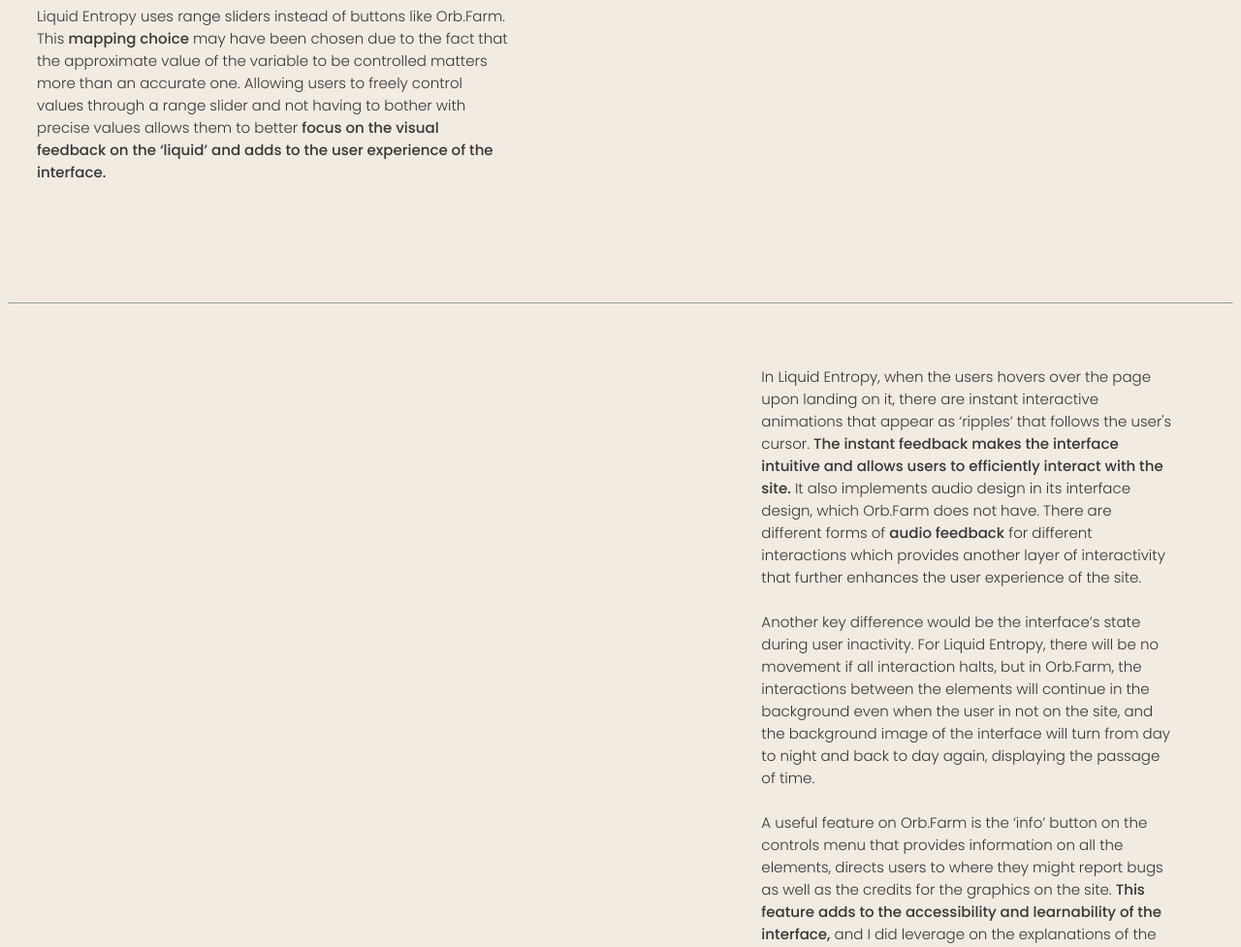
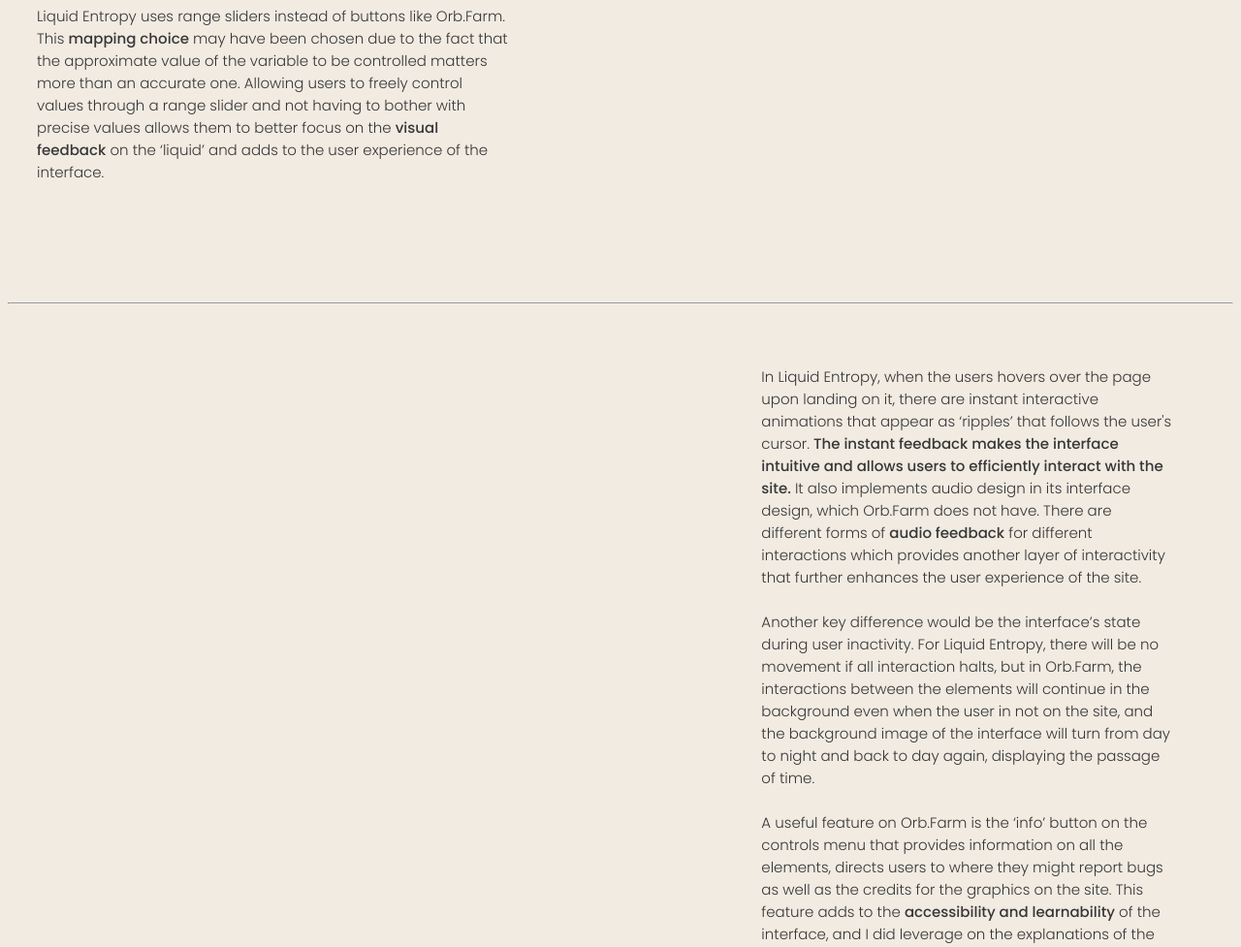
Before and after one commit to Ameliasks/interface-a1, a plain HTML site: page index.html in a window 1280 px wide. Shown: the part 1300-2277 px from the top of the page at 97% size. Drawn offline with Linux system fonts and the light colour scheme; a web font is replaced by a local one.

Commit message:
bold update again

```diff
--- a/index.html
+++ b/index.html
@@ -91,8 +91,8 @@
           approximate value of the variable to be controlled matters more than
           an accurate one. Allowing users to freely control values through a
           range slider and not having to bother with precise values allows them
-          to better <span class="bolded">focus on the visual feedback on the ‘liquid’ and adds to the
-          user experience of the interface.</span>
+          to better focus on the <span class="bolded">visual feedback</span> on the ‘liquid’ and adds to the
+          user experience of the interface.
         </p>
       </div>
     </div>
@@ -122,8 +122,8 @@
           A useful feature on Orb.Farm is the ‘info’ button on the controls
           menu that provides information on all the elements, directs users to
           where they might report bugs as well as the credits for the graphics
-          on the site. <span class="bolded">This feature adds to the accessibility and learnability
-          of the interface,</span> and I did leverage on the explanations of the
+          on the site. This feature adds to the <span class="bolded">accessibility and learnability</span>
+          of the interface, and I did leverage on the explanations of the
           elements to understand how the interactions worked. Liquid Entropy
           however, does not have any kind of information directory at all.
         </p>
```
